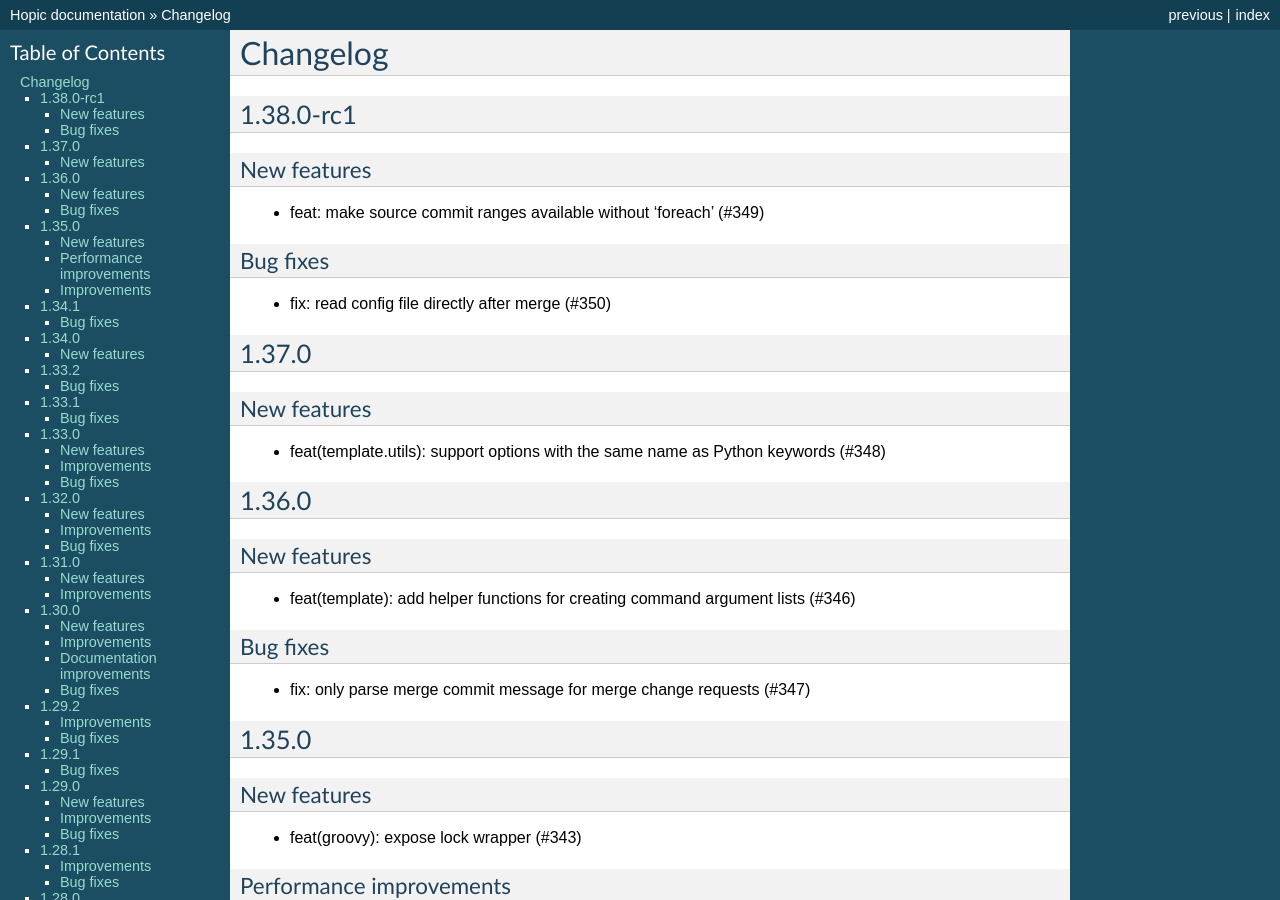
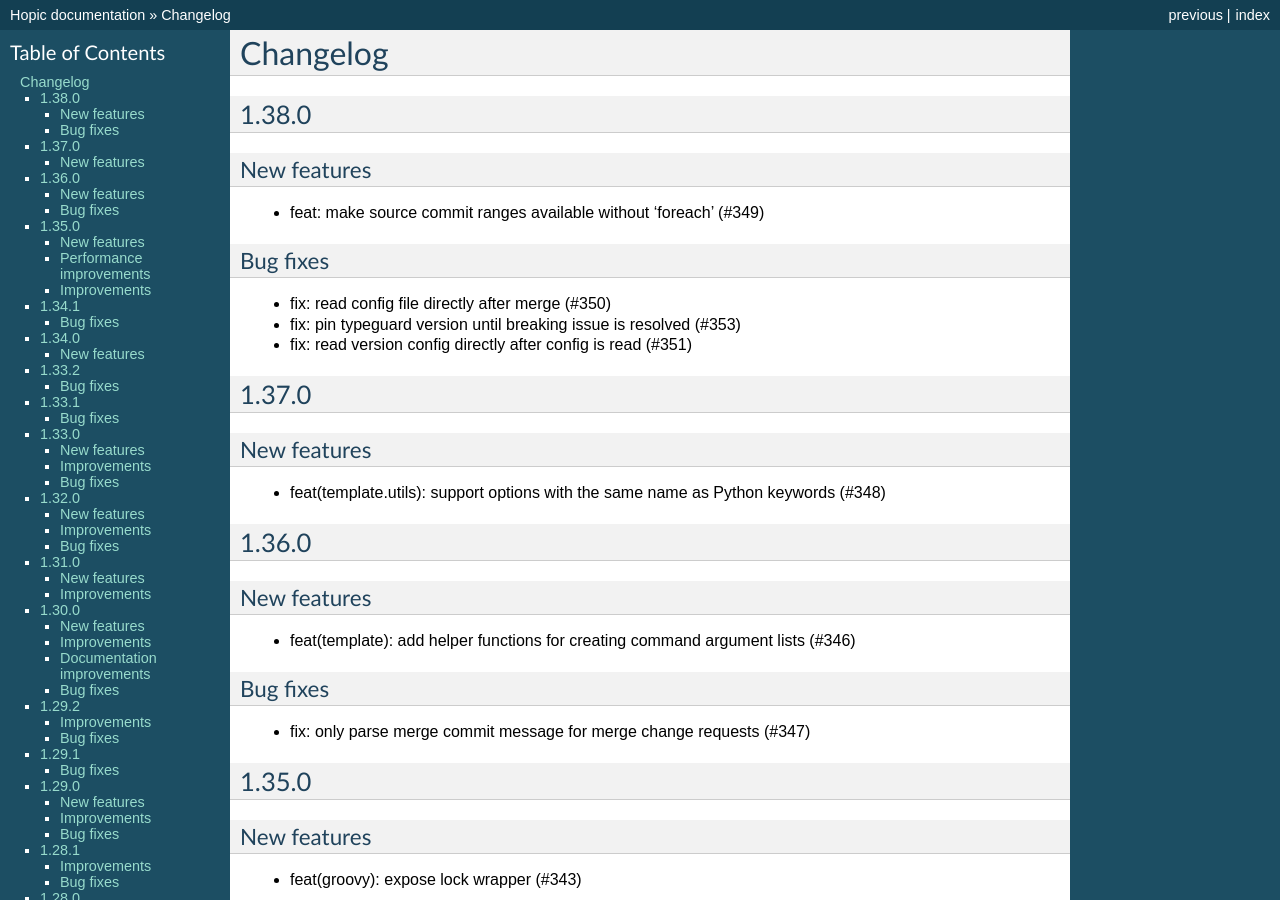
Before and after one commit to tomtom-international/hopic, a Sphinx documentation site: the page built from doc/source/changes.rst, in a window 1280 px wide and 900 px high. Built offline with Sphinx 7.4.7, drawn with Linux system fonts in a browser that asks for light colours.

Commit message:
docs(changelog): add new entries for upcoming 1.38.0

```diff
--- a/doc/source/changes.rst
+++ b/doc/source/changes.rst
@@ -17,7 +17,7 @@
 Changelog
 =========
 
-1.38.0-rc1
+1.38.0
 ======
 
 New features
@@ -29,6 +29,8 @@ Bug fixes
 ---------
 
 * fix: read config file directly after merge (#350)
+* fix: pin typeguard version until breaking issue is resolved (#353)
+* fix: read version config directly after config is read (#351)
 
 1.37.0
 ======
```
